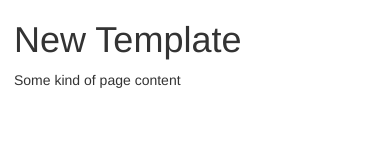
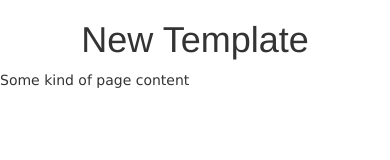
Before and after one commit to SeeWhatSticks/newSiteTemplate, a plain HTML site: page index.html in a window 390 px wide. Drawn offline with nearby package versions, Linux system fonts and the light colour scheme.

Commit message:
Adapted template to a responsive style with media queries

```diff
--- a/index.html
+++ b/index.html
@@ -2,7 +2,10 @@
 <html lang="en">
   <head>
     <meta charset="utf-8">
+    <meta name="viewport" content="width=device-width, initial-scale=1.0">
+
     <title>New Template</title>
+
     <!-- jQuery -->
     <script src="https://ajax.googleapis.com/ajax/libs/jquery/3.3.1/jquery.min.js"></script>
 
@@ -15,10 +18,17 @@
 
     <!-- Local Project Files -->
     <link rel="stylesheet" href="style.css">
+    <link rel="stylesheet" media="(max-width: 600px)" href="phone.css">
+    <link rel="stylesheet" media="(min-width: 601px)" href="tablet.css">
+    <link rel="stylesheet" media="(min-width: 1201px)" href="monitor.css">
+
     <script src="main.js"></script>
   </head>
+
   <body>
-    <h1>New Template</h1>
+    <div id="header">
+      <h1>New Template</h1>
+    </div>
     <p>Some kind of page content</p>
   </body>
 </html>
--- a/style.css
+++ b/style.css
@@ -1,3 +1,17 @@
 body {
-  margin: 1em;
+  margin: 0em;
 }
+
+h1, h2, h3, h4, h5, h6 {
+  display: inline-block;
+  font-family: "Helvetica", sans-serif;
+}
+
+p {
+  font-family: "Verdana", sans-serif;
+}
+
+#header {
+  width: 100%;
+  text-align: center;
+}
```
Also changed, not shown: monitor.css (added), phone.css (added), tablet.css (added).
